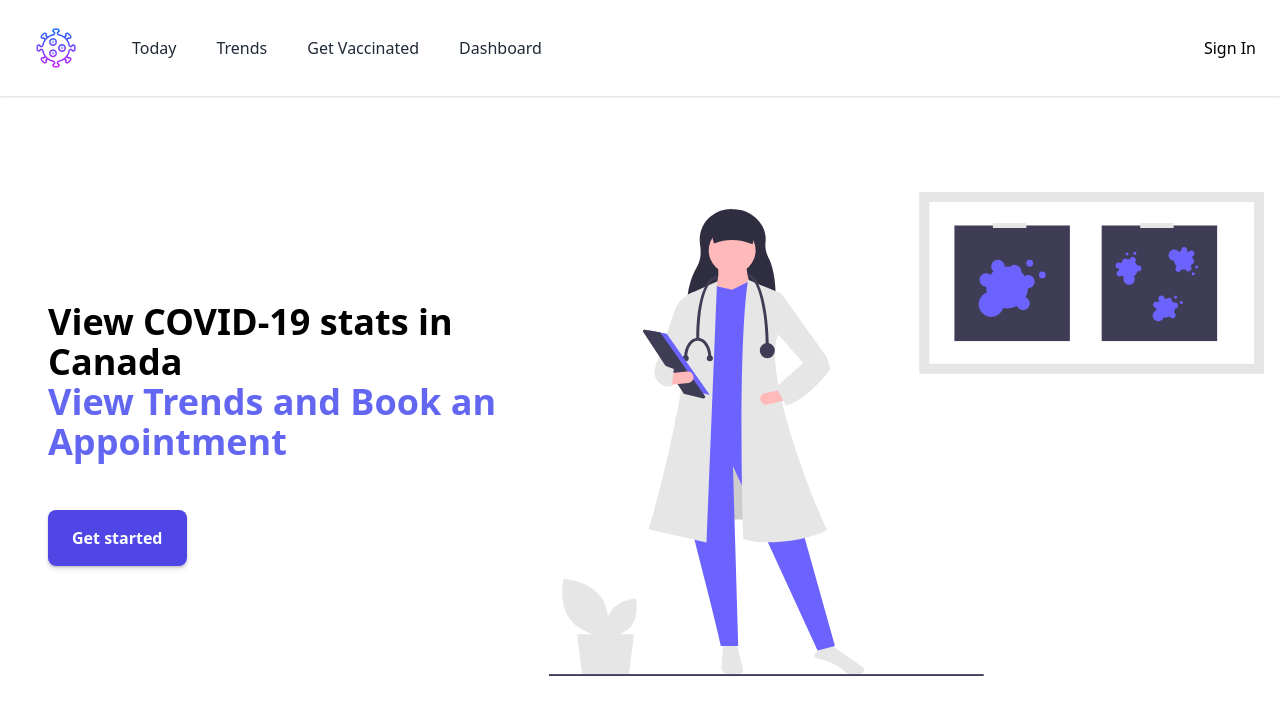
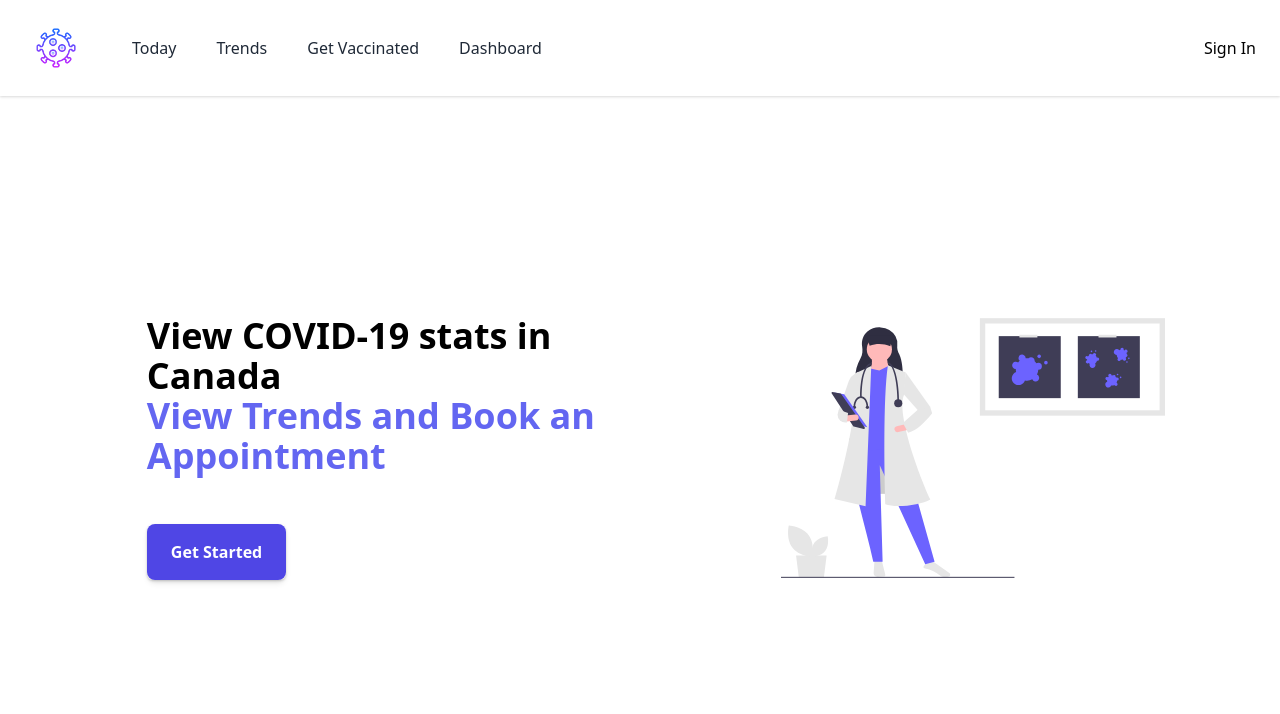
Before and after one commit to hector4213/coronaviruscanada, a React (Create React App) app: page / in a window 1280 px wide. Shown: the top 714 px of the page. Built offline with nearby package versions, Linux system fonts and the light colour scheme; no server answers.

Commit message:
do base landing page

```diff
--- a/src/views/Home.jsx
+++ b/src/views/Home.jsx
@@ -1,10 +1,11 @@
+import { Link } from 'react-router-dom';
 import banner from '../assets/banner.svg';
 
 const Home = () => {
   return (
-    <div className="w-full p-1 mt-2 md:mt-20 md:p-4">
-      <div className="flex flex-col bg-white dark:bg-gray-800 md:flex-row items-center justify-between">
-        <div className="text-start w-1/2 py-12 px-4 sm:px-6 lg:py-16 lg:px-8 z-20">
+    <div className="w-full h-full flex items-center justify-center p-1 md:p-4">
+      <div className="flex flex-col bg-white dark:bg-gray-800 md:flex-row items-center justify-around">
+        <div className="text-start w-1/2  sm:px-6 lg:py-16 lg:px-8 z-20">
           <h2 className="text-3xl font-extrabold text-black dark:text-white sm:text-4xl">
             <span className="block">View COVID-19 stats in Canada</span>
             <span className="block text-indigo-500">
@@ -13,17 +14,17 @@ const Home = () => {
           </h2>
           <div className="lg:mt-0 lg:flex-shrink-0">
             <div className="mt-12 inline-flex rounded-md shadow">
-              <button
-                type="button"
+              <Link
+                to="/signup"
                 className="py-4 px-6  bg-indigo-600 hover:bg-indigo-700 focus:ring-indigo-500 focus:ring-offset-indigo-200 text-white w-full transition ease-in duration-200 text-center text-base font-semibold shadow-md focus:outline-none focus:ring-2 focus:ring-offset-2  rounded-lg "
               >
-                Get started
-              </button>
+                Get Started
+              </Link>
             </div>
           </div>
         </div>
         <div className="">
-          <img src={banner} className="h-full max-w-1/2" alt="banner" />
+          <img src={banner} className="w-96 h-96" alt="banner" />
         </div>
       </div>
     </div>
```
